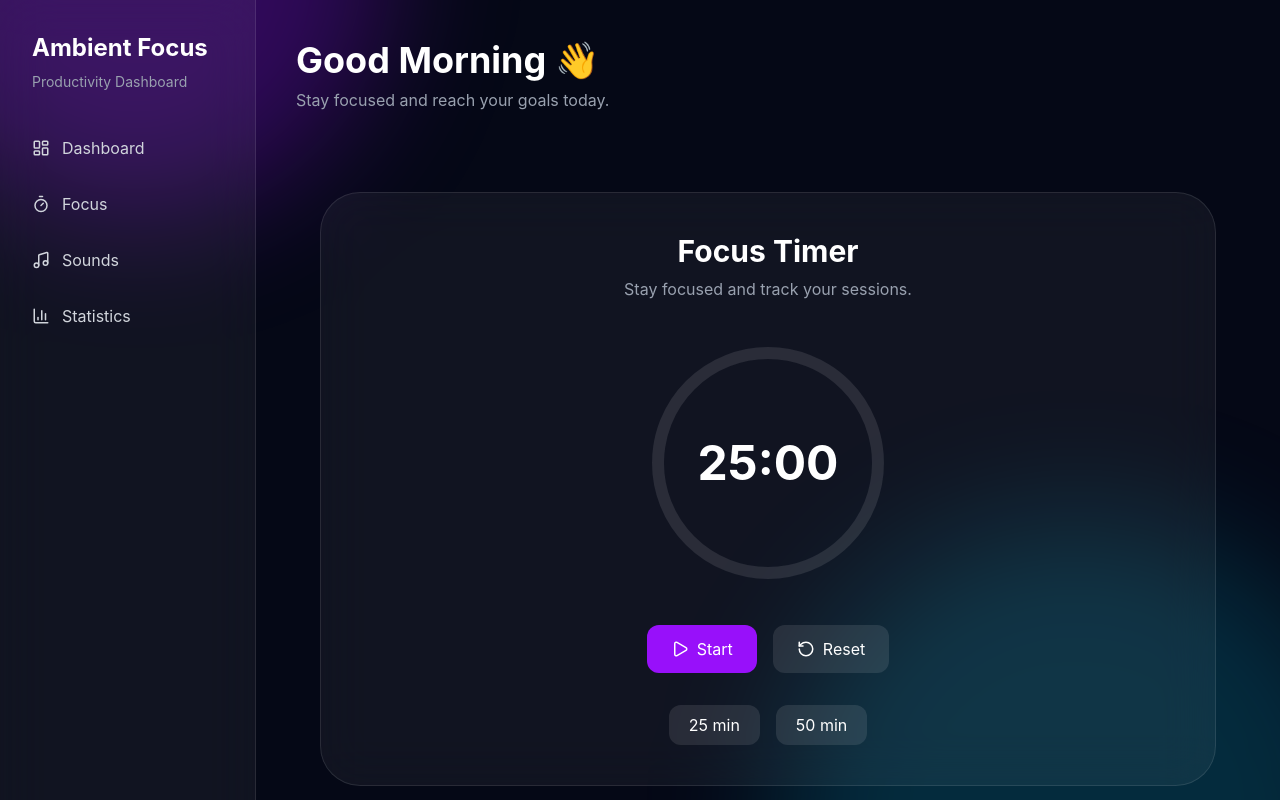
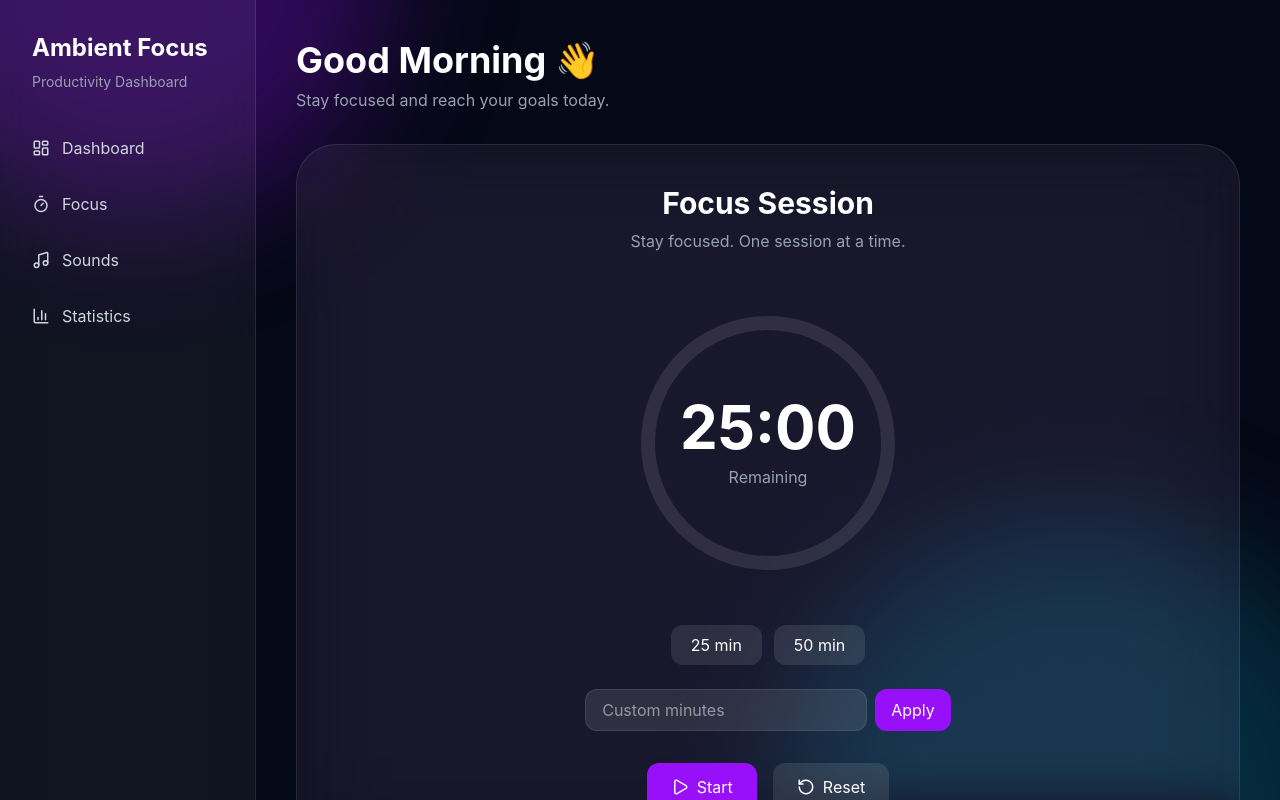
Before and after one commit to djabranemmd/ambient-focus-app, a React (Vite) app: page / in a window 1280 px wide. Shown: the top 800 px of the page. Built offline with nearby package versions, Linux system fonts and the light colour scheme.

Commit message:
Redesign focus timer UI

```diff
--- a/src/components/timer/FocusTimer.jsx
+++ b/src/components/timer/FocusTimer.jsx
@@ -1,5 +1,10 @@
 import { useEffect, useState } from "react";
-import { Play, Pause, RotateCcw } from "lucide-react";
+import {
+  Play,
+  Pause,
+  RotateCcw,
+} from "lucide-react";
+
 import { useFocus } from "../../context/FocusContext";
 
 const TWENTY_FIVE = 25 * 60;
@@ -8,9 +13,17 @@ const FIFTY = 50 * 60;
 function FocusTimer() {
   const { addSession } = useFocus();
 
-  const [duration, setDuration] = useState(TWENTY_FIVE);
-  const [timeLeft, setTimeLeft] = useState(TWENTY_FIVE);
-  const [isRunning, setIsRunning] = useState(false);
+  const [duration, setDuration] =
+    useState(TWENTY_FIVE);
+
+  const [timeLeft, setTimeLeft] =
+    useState(TWENTY_FIVE);
+
+  const [isRunning, setIsRunning] =
+    useState(false);
+
+  const [customMinutes, setCustomMinutes] =
+    useState("");
 
   useEffect(() => {
     let interval;
@@ -27,19 +40,34 @@ function FocusTimer() {
 
       addSession(duration);
 
-      alert("Focus session completed 🎉");
+      alert(
+        "Focus session completed 🎉"
+      );
     }
 
-    return () => clearInterval(interval);
-  }, [isRunning, timeLeft, duration, addSession]);
+    return () =>
+      clearInterval(interval);
+  }, [
+    isRunning,
+    timeLeft,
+    duration,
+    addSession,
+  ]);
 
   const formatTime = (seconds) => {
-    const mins = Math.floor(seconds / 60);
+    const mins = Math.floor(
+      seconds / 60
+    );
+
     const secs = seconds % 60;
 
-    return `${String(mins).padStart(2, "0")}:${String(
-      secs
-    ).padStart(2, "0")}`;
+    return `${String(mins).padStart(
+      2,
+      "0"
+    )}:${String(secs).padStart(
+      2,
+      "0"
+    )}`;
   };
 
   const resetTimer = () => {
@@ -49,20 +77,50 @@ function FocusTimer() {
 
   const selectPreset = (value) => {
     setIsRunning(false);
+
     setDuration(value);
+
     setTimeLeft(value);
   };
 
+  const applyCustomTime = () => {
+    const minutes =
+      Number(customMinutes);
+
+    if (
+      !minutes ||
+      minutes < 1
+    )
+      return;
+
+    const seconds =
+      minutes * 60;
+
+    setDuration(seconds);
+    setTimeLeft(seconds);
+    setIsRunning(false);
+  };
+
   const progress =
-    ((duration - timeLeft) / duration) * 100;
+    ((duration - timeLeft) /
+      duration) *
+    100;
 
-  const circumference = 2 * Math.PI * 110;
+  const radius = 120;
+
+  const circumference =
+    2 * Math.PI * radius;
+
+  const offset =
+    circumference -
+    (progress / 100) *
+      circumference;
 
   return (
-    <section className="max-w-6xl mx-auto px-6 mt-20">
+    <section className="mt-8">
       <div
         className="
-        max-w-4xl
+          max-w-5xl
           mx-auto
           bg-white/5
           backdrop-blur-xl
@@ -70,43 +128,58 @@ function FocusTimer() {
           border-white/10
           rounded-[40px]
           p-10
-          text-center
+          relative
+          overflow-hidden
         "
       >
-        <h2 className="text-3xl font-bold">
-          Focus Timer
+        <div
+          className="
+            absolute
+            inset-0
+            bg-purple-500/5
+            blur-3xl
+          "
+        />
+
+        <div className="relative z-10">
+          <h2 className="text-3xl font-bold text-center">
+            Focus Session
           </h2>
 
-        <p className="text-gray-400 mt-2">
-          Stay focused and track your sessions.
+          <p className="text-gray-400 text-center mt-2">
+            Stay focused. One session at a time.
           </p>
 
-        <div className="mt-8 flex justify-center">
+          <div className="flex justify-center mt-10">
             <div className="relative">
-            <svg width="260" height="260">
+              <svg
+                width="300"
+                height="300"
+              >
                 <circle
-                cx="130"
-                cy="130"
-                r="110"
+                  cx="150"
+                  cy="150"
+                  r={radius}
                   stroke="rgba(255,255,255,0.1)"
-                strokeWidth="12"
+                  strokeWidth="14"
                   fill="none"
                 />
 
                 <circle
-                cx="130"
-                cy="130"
-                r="110"
+                  cx="150"
+                  cy="150"
+                  r={radius}
                   stroke="#8b5cf6"
-                strokeWidth="12"
+                  strokeWidth="14"
                   fill="none"
-                strokeDasharray={circumference}
+                  strokeLinecap="round"
+                  strokeDasharray={
+                    circumference
+                  }
                   strokeDashoffset={
-                  circumference -
-                  (circumference * progress) / 100
+                    offset
                   }
-                transform="rotate(-90 130 130)"
-                strokeLinecap="round"
+                  transform="rotate(-90 150 150)"
                 />
               </svg>
 
@@ -117,30 +190,111 @@ function FocusTimer() {
                   flex
                   items-center
                   justify-center
-                text-5xl
-                font-bold
+                  flex-col
                 "
               >
-              {formatTime(timeLeft)}
+                <span className="text-6xl font-bold">
+                  {formatTime(
+                    timeLeft
+                  )}
+                </span>
+
+                <span className="text-gray-400 mt-2">
+                  Remaining
+                </span>
               </div>
             </div>
+          </div>
+
+          <div className="flex justify-center gap-3 mt-8 flex-wrap">
+            <button
+              onClick={() =>
+                selectPreset(
+                  TWENTY_FIVE
+                )
+              }
+              className="
+                px-5
+                py-2
+                rounded-xl
+                bg-white/10
+                hover:bg-white/15
+              "
+            >
+              25 min
+            </button>
+
+            <button
+              onClick={() =>
+                selectPreset(
+                  FIFTY
+                )
+              }
+              className="
+                px-5
+                py-2
+                rounded-xl
+                bg-white/10
+                hover:bg-white/15
+              "
+            >
+              50 min
+            </button>
+          </div>
+
+          <div className="flex justify-center gap-2 mt-6">
+            <input
+              type="number"
+              placeholder="Custom minutes"
+              value={
+                customMinutes
+              }
+              onChange={(e) =>
+                setCustomMinutes(
+                  e.target.value
+                )
+              }
+              className="
+                bg-white/10
+                border
+                border-white/10
+                rounded-xl
+                px-4
+                py-2
+                outline-none
+              "
+            />
+
+            <button
+              onClick={
+                applyCustomTime
+              }
+              className="
+                bg-purple-600
+                px-4
+                py-2
+                rounded-xl
+              "
+            >
+              Apply
+            </button>
           </div>
 
           <div className="flex justify-center gap-4 mt-8">
             <button
               onClick={() =>
-              setIsRunning(!isRunning)
+                setIsRunning(
+                  !isRunning
+                )
               }
               className="
                 flex
                 items-center
                 gap-2
                 bg-purple-600
-              hover:bg-purple-500
                 px-6
                 py-3
                 rounded-xl
-              transition
               "
             >
               {isRunning ? (
@@ -149,60 +303,29 @@ function FocusTimer() {
                 <Play size={18} />
               )}
 
-            {isRunning ? "Pause" : "Start"}
+              {isRunning
+                ? "Pause"
+                : "Start"}
             </button>
 
             <button
-            onClick={resetTimer}
+              onClick={
+                resetTimer
+              }
               className="
                 flex
                 items-center
                 gap-2
                 bg-white/10
-              hover:bg-white/15
                 px-6
                 py-3
                 rounded-xl
-              transition
               "
             >
               <RotateCcw size={18} />
               Reset
             </button>
           </div>
-
-        <div className="flex justify-center gap-4 mt-8">
-          <button
-            onClick={() =>
-              selectPreset(TWENTY_FIVE)
-            }
-            className="
-              bg-white/10
-              hover:bg-white/15
-              px-5
-              py-2
-              rounded-xl
-              transition
-            "
-          >
-            25 min
-          </button>
-
-          <button
-            onClick={() =>
-              selectPreset(FIFTY)
-            }
-            className="
-              bg-white/10
-              hover:bg-white/15
-              px-5
-              py-2
-              rounded-xl
-              transition
-            "
-          >
-            50 min
-          </button>
         </div>
       </div>
     </section>
```
Lines whose indentation alone changed are shown as unchanged.
